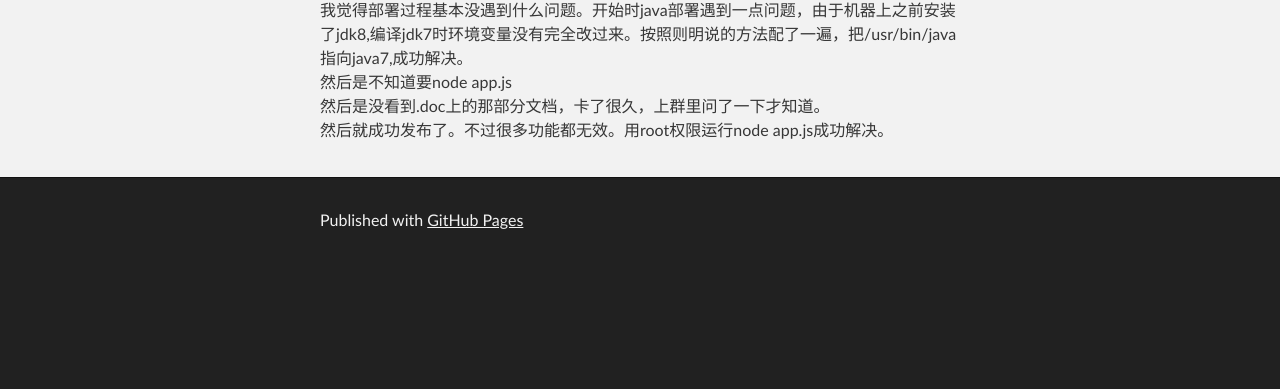
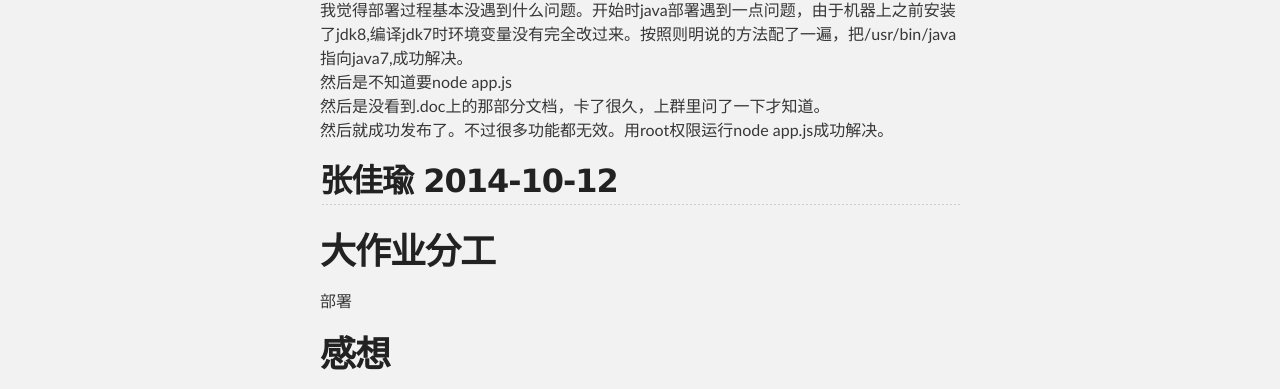
Before and after one commit to ZhangJiayu/zhangjiayupopush.github.io, a plain HTML site: page index.html in a window 1280 px wide. Shown: the part 561-950 px from the top of the page. Before the commit the page ends 828 px from the top, so only its background shows below. Drawn offline with Linux system fonts and the light colour scheme.

Commit message:
Replace master branch with page content via GitHub

```diff
--- a/index.html
+++ b/index.html
@@ -45,6 +45,19 @@
 然后是不知道要node app.js<br>
 然后是没看到.doc上的那部分文档，卡了很久，上群里问了一下才知道。<br>
 然后就成功发布了。不过很多功能都无效。用root权限运行node app.js成功解决。</p>
+
+<h2>
+<a name="%E5%BC%A0%E4%BD%B3%E7%91%9C-2014-10-12-1" class="anchor" href="#%E5%BC%A0%E4%BD%B3%E7%91%9C-2014-10-12-1"><span class="octicon octicon-link"></span></a>张佳瑜 2014-10-12</h2>
+
+<h1>
+<a name="%E5%A4%A7%E4%BD%9C%E4%B8%9A%E5%88%86%E5%B7%A5" class="anchor" href="#%E5%A4%A7%E4%BD%9C%E4%B8%9A%E5%88%86%E5%B7%A5"><span class="octicon octicon-link"></span></a>大作业分工</h1>
+
+<p>部署</p>
+
+<h1>
+<a name="%E6%84%9F%E6%83%B3" class="anchor" href="#%E6%84%9F%E6%83%B3"><span class="octicon octicon-link"></span></a>感想</h1>
+
+<p>嗯我要认真地部署这个程序。可能我们现在的程序都没有什么，随随便便就部署出去了。真正的商业网站需要很强的稳定性，部署应该是非常重要的。</p>
       </section>
     </div>
 
--- a/params.json
+++ b/params.json
@@ -1 +1 @@
-{"name":"Popush项目技术博客","tagline":"by 张佳瑜 From **“少爷吉祥”**——小组","body":"Popush部署体会\r\n==========\r\n\r\n张佳瑜 2014-10-12\r\n------------------\r\n\r\n#任务\r\nlinux系统部署\r\n\r\n#部署体会\r\n我觉得部署过程基本没遇到什么问题。开始时java部署遇到一点问题，由于机器上之前安装了jdk8,编译jdk7时环境变量没有完全改过来。按照则明说的方法配了一遍，把/usr/bin/java指向java7,成功解决。  \r\n然后是不知道要node app.js  \r\n然后是没看到.doc上的那部分文档，卡了很久，上群里问了一下才知道。  \r\n然后就成功发布了。不过很多功能都无效。用root权限运行node app.js成功解决。\r\n","google":"","note":"Don't delete this file! It's used internally to help with page regeneration."}
+{"name":"Popush项目技术博客","tagline":"by 张佳瑜 From **“少爷吉祥”**——小组","body":"Popush部署体会\r\n==========\r\n\r\n张佳瑜 2014-10-12\r\n------------------\r\n\r\n#任务\r\nlinux系统部署\r\n\r\n#部署体会\r\n我觉得部署过程基本没遇到什么问题。开始时java部署遇到一点问题，由于机器上之前安装了jdk8,编译jdk7时环境变量没有完全改过来。按照则明说的方法配了一遍，把/usr/bin/java指向java7,成功解决。  \r\n然后是不知道要node app.js  \r\n然后是没看到.doc上的那部分文档，卡了很久，上群里问了一下才知道。  \r\n然后就成功发布了。不过很多功能都无效。用root权限运行node app.js成功解决。\r\n\r\n张佳瑜 2014-10-12\r\n---------------\r\n#大作业分工\r\n部署\r\n#感想\r\n嗯我要认真地部署这个程序。可能我们现在的程序都没有什么，随随便便就部署出去了。真正的商业网站需要很强的稳定性，部署应该是非常重要的。","google":"","note":"Don't delete this file! It's used internally to help with page regeneration."}
```
